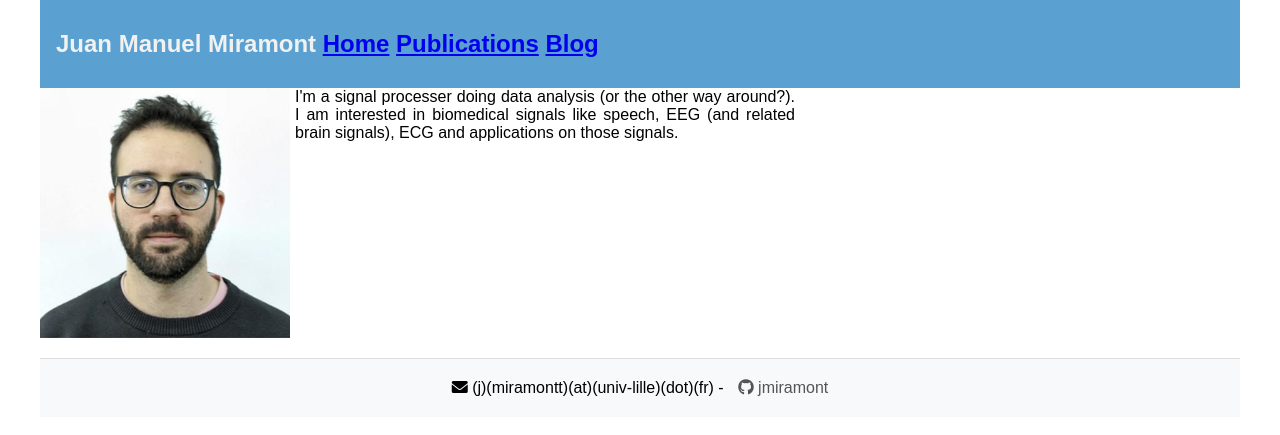
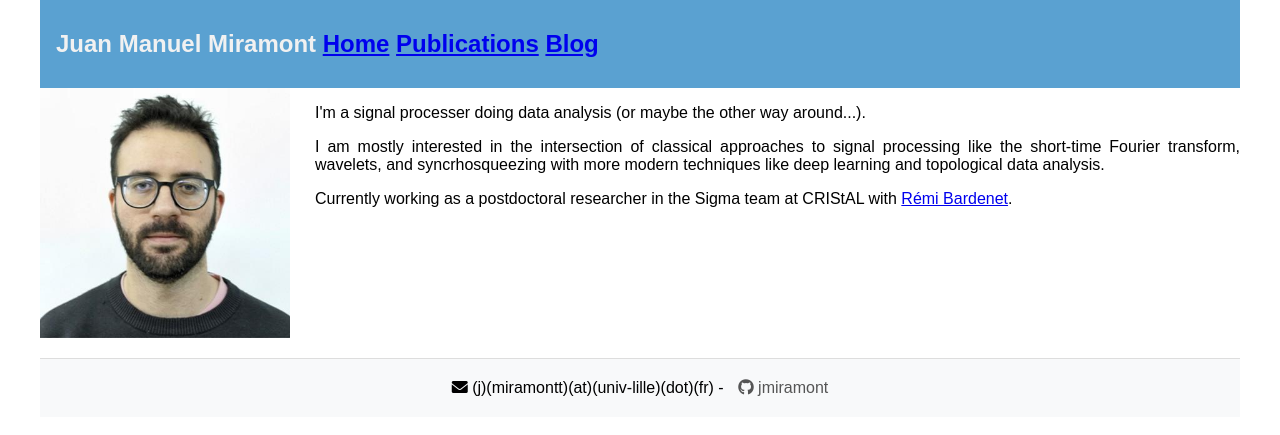
Before and after one commit to jmiramont/jmiramont.github.io, a Jekyll site: the page built from _pages/index.markdown, in a window 1280 px wide. Shown: the top 435 px of the page. Built offline with Jekyll 4.4.1, drawn with Linux system fonts in a browser that asks for light colours.

Commit message:
Updating main page.

```diff
--- a/_pages/index.markdown
+++ b/_pages/index.markdown
@@ -7,8 +7,13 @@ title: Home
 permalink: / # We use this because we moved the site to _sites
 ---
 
+
 <div class="imageflex">
   <img src="foto.jpeg" width="250" height="250">
 
-  <p class="imageflexcontent" style="width: 500px;"> <a> I'm a signal processer doing data analysis (or the other way around?). I am interested in biomedical signals like speech, EEG (and related brain signals), ECG and applications on those signals. </a></p>
+  <div class="imageflexcontent" style="width: 1200px;">
+    <p>I'm a signal processer doing data analysis (or maybe the other way around...).</p>
+    <p>I am mostly interested in the intersection of classical approaches to signal processing like the short-time Fourier transform, wavelets, and syncrhosqueezing with more modern techniques like deep learning and topological data analysis.</p>
+    <p>Currently working as a postdoctoral researcher in the Sigma team at CRIStAL with <a href="https://rbardenet.github.io/">Rémi Bardenet</a>.</p>
+  </div>
 </div>
--- a/_sass/_general.scss
+++ b/_sass/_general.scss
@@ -24,7 +24,7 @@ main.page-content {
   }
 
 .imageflex { display: flex; }
-.imageflexcontent { margin-left: 5px; margin-top: 0; }
+.imageflexcontent { margin-left: 25px; margin-top: 0; }
 
 footer {
   background-color: #f8f9fa; /* Light background color */
```
